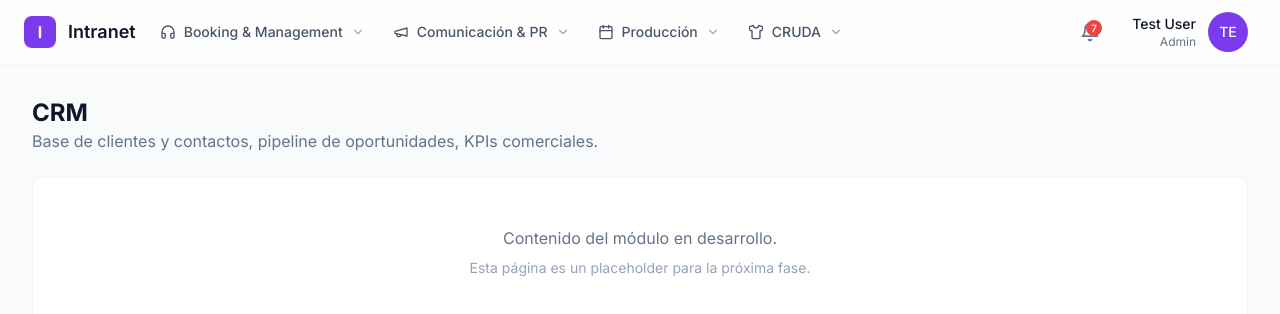
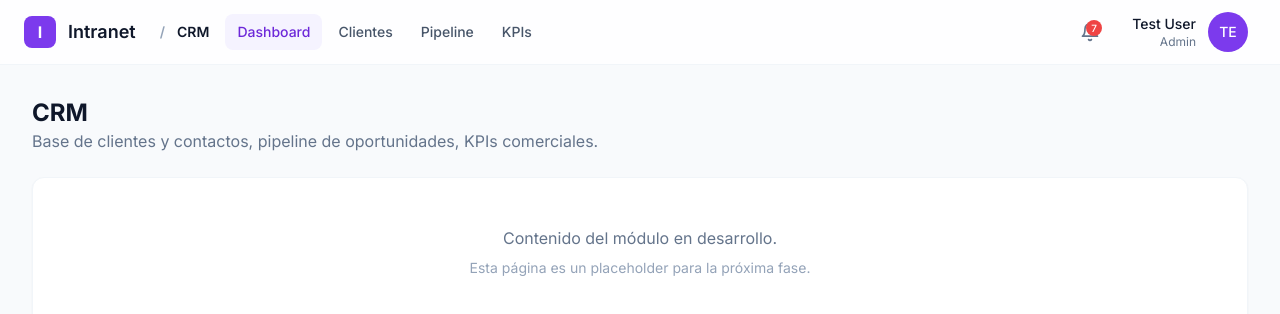
Before and after one commit to Arian1192/intranet-boilerplate, a React (Vite) app: page /crm in a window 1280 px wide. Shown: the top 314 px of the page. Built offline with nearby package versions, Linux system fonts and the light colour scheme.

Commit message:
fix: remove global module selector from header, add module tabs inside module shell

```diff
--- a/src/components/layout/AppLayout.tsx
+++ b/src/components/layout/AppLayout.tsx
@@ -1,15 +1,17 @@
 import { TopNav } from './TopNav';
+import type { ModuleHeader } from './TopNav';
 import type { User } from '@/types';
 
 export interface AppLayoutProps {
   user: User;
   children: React.ReactNode;
+  module?: ModuleHeader;
 }
 
-export function AppLayout({ user, children }: AppLayoutProps) {
+export function AppLayout({ user, children, module }: AppLayoutProps) {
   return (
     <div className="min-h-screen bg-slate-50">
-      <TopNav user={user} notificationCount={7} />
+      <TopNav user={user} notificationCount={7} module={module} />
       <main className="mx-auto max-w-7xl px-4 py-8 sm:px-6 lg:px-8">{children}</main>
     </div>
   );
--- a/src/components/layout/TopNav.tsx
+++ b/src/components/layout/TopNav.tsx
@@ -1,26 +1,54 @@
 import { Bell } from 'lucide-react';
 import { APP_NAME } from '@/lib/constants';
 import { UserMenu } from './UserMenu';
-import { ModuleSelector } from './ModuleSelector';
 import type { User } from '@/types';
+
+export interface ModuleHeader {
+  name: string;
+  tabs?: string[];
+  activeTab?: string;
+}
 
 export interface TopNavProps {
   user: User;
   notificationCount?: number;
+  module?: ModuleHeader;
 }
 
-export function TopNav({ user, notificationCount = 0 }: TopNavProps) {
+export function TopNav({ user, notificationCount = 0, module }: TopNavProps) {
   return (
     <header className="sticky top-0 z-30 border-b border-slate-100 bg-white/80 backdrop-blur-sm">
       <div className="flex h-16 items-center justify-between px-6">
-        <div className="flex items-center gap-3">
-          <div className="flex h-8 w-8 items-center justify-center rounded-lg bg-brand-600 text-white font-bold">
-            {APP_NAME.charAt(0)}
+        <div className="flex items-center gap-6">
+          <div className="flex items-center gap-3">
+            <div className="flex h-8 w-8 items-center justify-center rounded-lg bg-brand-600 text-white font-bold">
+              {APP_NAME.charAt(0)}
+            </div>
+            <span className="text-lg font-semibold text-slate-900">{APP_NAME}</span>
           </div>
-          <span className="text-lg font-semibold text-slate-900">{APP_NAME}</span>
-          <div className="hidden md:block">
-            <ModuleSelector />
-          </div>
+
+          {module && (
+            <nav className="hidden items-center gap-1 md:flex" aria-label={`Pestañas de ${module.name}`}>
+              <span className="mr-2 text-sm font-semibold text-slate-400">/</span>
+              <span className="mr-3 text-sm font-semibold text-slate-900">{module.name}</span>
+              {module.tabs?.map((tab) => {
+                const isActive = tab === (module.activeTab || module.tabs?.[0]);
+                return (
+                  <button
+                    key={tab}
+                    type="button"
+                    className={`rounded-lg px-3 py-2 text-sm font-medium transition-colors ${
+                      isActive
+                        ? 'bg-brand-50 text-brand-700'
+                        : 'text-slate-600 hover:bg-slate-100'
+                    }`}
+                  >
+                    {tab}
+                  </button>
+                );
+              })}
+            </nav>
+          )}
         </div>
 
         <div className="flex items-center gap-4">
--- a/src/features/modules/CRMShell.tsx
+++ b/src/features/modules/CRMShell.tsx
@@ -3,8 +3,10 @@ import { ModuleShell } from './ModuleShell';
 export function CRMShell() {
   return (
     <ModuleShell
+
       title="CRM"
       description="Base de clientes y contactos, pipeline de oportunidades, KPIs comerciales."
+      tabs={['Dashboard', 'Clientes', 'Pipeline', 'KPIs']}
     />
   );
 }
--- a/src/features/modules/ConceptOneShell.tsx
+++ b/src/features/modules/ConceptOneShell.tsx
@@ -3,8 +3,10 @@ import { ModuleShell } from './ModuleShell';
 export function ConceptOneShell() {
   return (
     <ModuleShell
+
       title="Booking & Management"
       description="Gestiona shows y su calculadora, liquidaciones, fichas de artistas, logística y reportes."
+      tabs={['Dashboard', 'Shows', 'Logística', 'Artistas', 'Analítica']}
     />
   );
 }
--- a/src/features/modules/ConfigShell.tsx
+++ b/src/features/modules/ConfigShell.tsx
@@ -3,8 +3,10 @@ import { ModuleShell } from './ModuleShell';
 export function ConfigShell() {
   return (
     <ModuleShell
+
       title="Configuración"
       description="Plantillas de correo y ajustes generales de la intranet."
+      tabs={['Dashboard', 'Plantillas', 'General']}
     />
   );
 }
--- a/src/features/modules/CrudaShell.tsx
+++ b/src/features/modules/CrudaShell.tsx
@@ -3,8 +3,10 @@ import { ModuleShell } from './ModuleShell';
 export function CrudaShell() {
   return (
     <ModuleShell
+
       title="CRUDA"
       description="Catálogo, pedidos y control de stock de ropa y merch, con analítica."
+      tabs={['Dashboard', 'Pedidos', 'Catálogo', 'Analítica']}
     />
   );
 }
--- a/src/features/modules/EtraShell.tsx
+++ b/src/features/modules/EtraShell.tsx
@@ -3,8 +3,10 @@ import { ModuleShell } from './ModuleShell';
 export function EtraShell() {
   return (
     <ModuleShell
+
       title="Comunicación & PR"
       description="Lleva las cuentas de PR, las acciones del equipo y el seeding a influencers."
+      tabs={['Dashboard', 'Cuentas', 'Influencers']}
     />
   );
 }
--- a/src/features/modules/ModuleShell.tsx
+++ b/src/features/modules/ModuleShell.tsx
@@ -5,6 +5,7 @@ import type { User } from '@/types';
 export interface ModuleShellProps {
   title: string;
   description: string;
+  tabs?: string[];
 }
 
 const mockUser: User = {
@@ -14,9 +15,12 @@ const mockUser: User = {
   role: 'Admin',
 };
 
-export function ModuleShell({ title, description }: ModuleShellProps) {
+export function ModuleShell({ title, description, tabs }: ModuleShellProps) {
   return (
-    <AppLayout user={mockUser}>
+    <AppLayout
+      user={mockUser}
+      module={{ name: title, tabs, activeTab: tabs?.[0] }}
+    >
       <div className="space-y-6">
         <div>
           <h1 className="text-2xl font-bold text-slate-900">{title}</h1>
--- a/src/features/modules/ProduccionShell.tsx
+++ b/src/features/modules/ProduccionShell.tsx
@@ -3,8 +3,10 @@ import { ModuleShell } from './ModuleShell';
 export function ProduccionShell() {
   return (
     <ModuleShell
+
       title="Producción"
       description="Base de datos de eventos y producciones: calendario, tareas, responsables y presupuesto."
+      tabs={['Dashboard', 'Eventos', 'Calendario']}
     />
   );
 }
--- a/src/features/modules/TeamShell.tsx
+++ b/src/features/modules/TeamShell.tsx
@@ -3,8 +3,10 @@ import { ModuleShell } from './ModuleShell';
 export function TeamShell() {
   return (
     <ModuleShell
+
       title="Team"
       description="Personas del grupo, condiciones y RRHH, vacaciones y gestión de usuarios."
+      tabs={['Dashboard', 'Equipo', 'Vacaciones']}
     />
   );
 }
```
